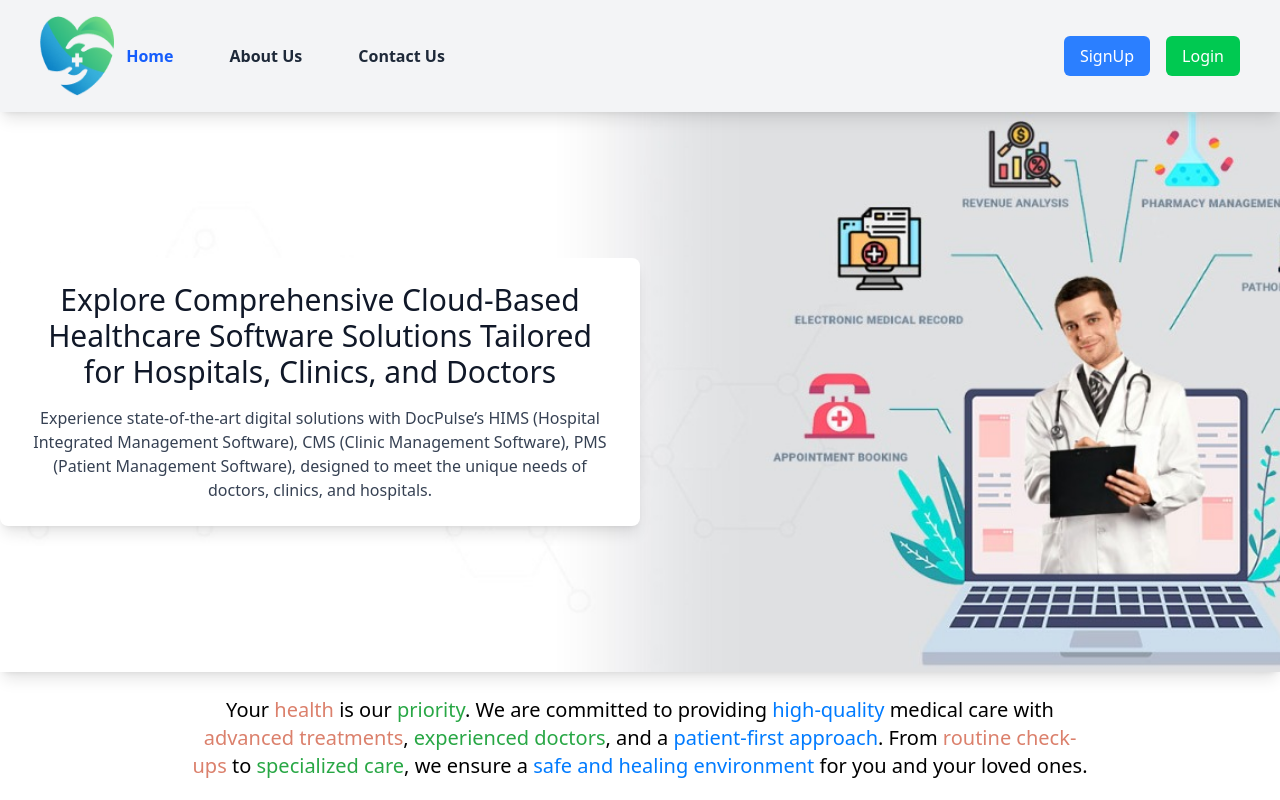
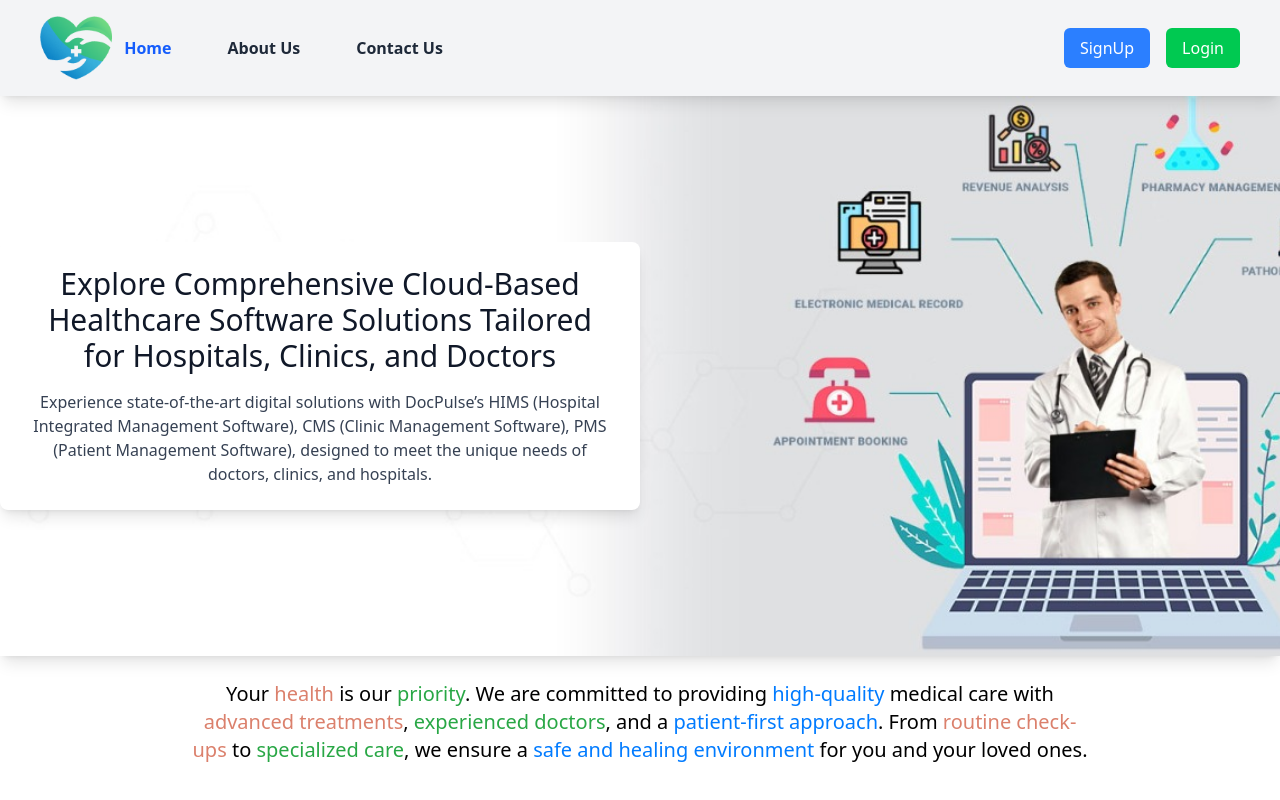
Before and after one commit to tapas20/OnlineHMS, a React (Vite) app: page / in a window 1280 px wide. Shown: the top 800 px of the page. Built offline with nearby package versions, Linux system fonts and the light colour scheme.

Commit message:
changed logo size

```diff
--- a/src/Components/Header/Header.jsx
+++ b/src/Components/Header/Header.jsx
@@ -181,7 +181,7 @@ const Header = () => {
       <nav className="bg-gray-100 shadow-lg w-full px-6 py-4 flex justify-between items-center relative z-40 md:px-10">
         {/* Logo */}
         <div className="flex items-center">
-          <img src="./Images/HealthCare.png" className="h-16 md:h-20" alt="Health Logo" />
+          <img src="./Images/HealthCare.png" className="h-16 md:h-16 mr-4" alt="Health Logo" />
         </div>
 
         {/* Hamburger Menu for Mobile */}
```
